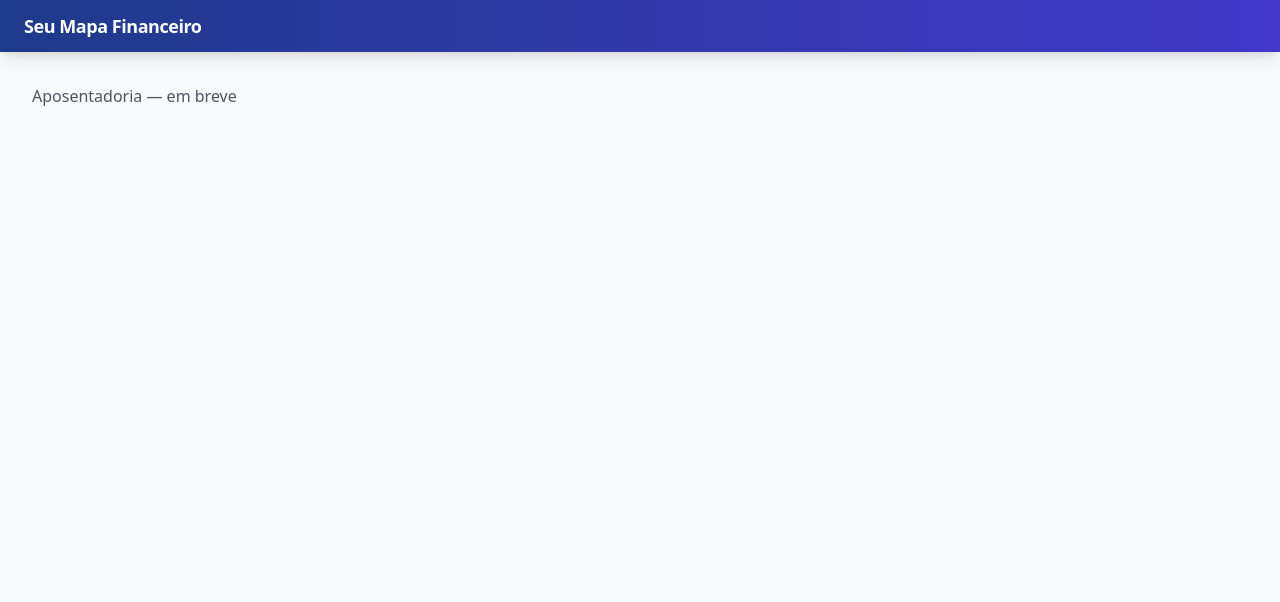
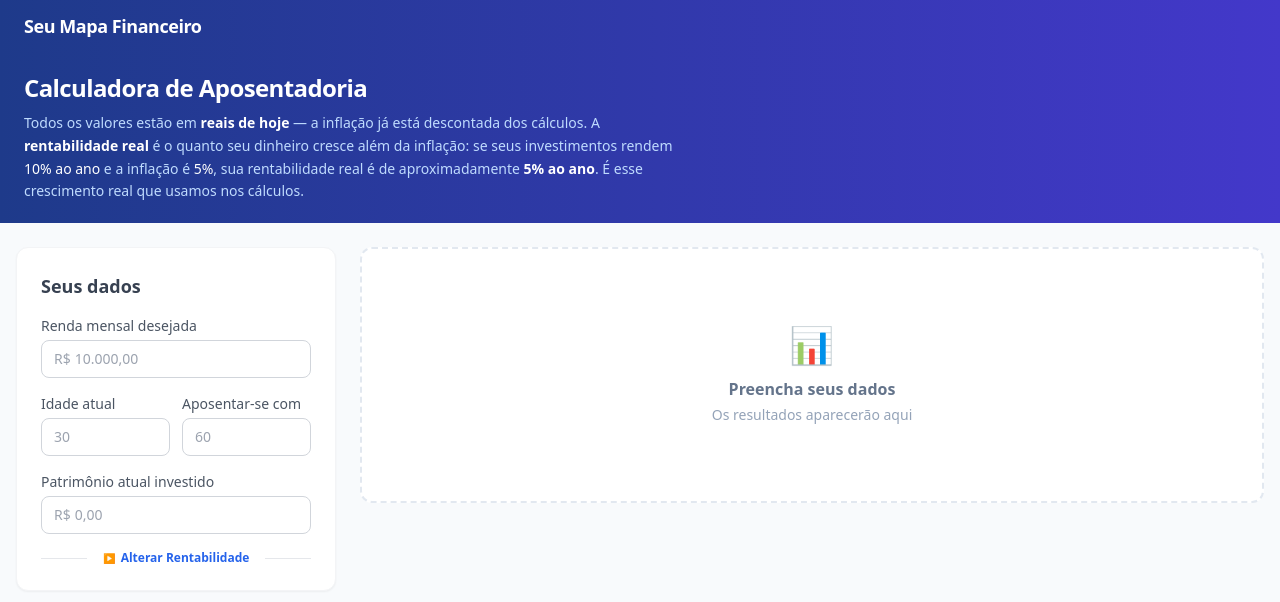
Before and after one commit to caiogurgelguerra-byte/calculadora-aposentadoria, a React (Vite) app: page /aposentadoria in a window 1280 px wide. Shown: the top 602 px of the page. Built offline with nearby package versions, Linux system fonts and the light colour scheme.

Commit message:
feat: add AposentadoriaPage, Home page with calculator cards

```diff
--- a/src/pages/AposentadoriaPage.tsx
+++ b/src/pages/AposentadoriaPage.tsx
@@ -1,3 +1,87 @@
+import { useState, useCallback } from 'react'
+import type { UserInputs } from '../lib/aposentadoria/types'
+import { useCalculations } from '../hooks/aposentadoria/useCalculations'
+import InputForm from '../calculators/aposentadoria/InputForm'
+import ScenarioCards from '../calculators/aposentadoria/ScenarioCards'
+import ProjectionChart from '../calculators/aposentadoria/ProjectionChart'
+import SummaryTable from '../calculators/aposentadoria/SummaryTable'
+import ExplanationBox from '../calculators/aposentadoria/ExplanationBox'
+
+const DEFAULT_INPUTS: UserInputs = {
+  rendaMensal: 0,
+  idadeAtual: 0,
+  idadeAposentadoria: 0,
+  patrimonioAtual: 0,
+  rentabilidadeAcumulacao: 5.46,
+  rentabilidadeRetirada: 5.46,
+  expectativaVida: 85,
+}
+
 export default function AposentadoriaPage() {
-  return <div className="p-8 text-gray-600">Aposentadoria — em breve</div>
+  const [inputs, setInputs] = useState<UserInputs>(DEFAULT_INPUTS)
+  const [selectedScenario, setSelectedScenario] = useState<'A' | 'B' | 'C'>('A')
+  const results = useCalculations(inputs)
+
+  const handleInputChange = useCallback((next: UserInputs) => {
+    setInputs(next)
+  }, [])
+
+  return (
+    <div>
+      <div className="bg-gradient-to-r from-blue-900 to-indigo-700 px-6 py-5">
+        <div className="max-w-7xl mx-auto">
+          <h1 className="text-2xl font-bold text-white tracking-tight">Calculadora de Aposentadoria</h1>
+          <p className="text-sm text-blue-200 mt-2 max-w-2xl leading-relaxed">
+            Todos os valores estão em <span className="text-white font-semibold">reais de hoje</span> — a inflação já está descontada dos cálculos.
+            A <span className="text-white font-semibold">rentabilidade real</span> é o quanto seu dinheiro cresce além da inflação:
+            se seus investimentos rendem <span className="text-white">10% ao ano</span> e a inflação é <span className="text-white">5%</span>,
+            sua rentabilidade real é de aproximadamente <span className="text-white font-semibold">5% ao ano</span>.
+            É esse crescimento real que usamos nos cálculos.
+          </p>
+        </div>
+      </div>
+
+      <main className="max-w-7xl mx-auto px-4 py-6">
+        <div className="flex flex-col lg:flex-row gap-6">
+          <div className="lg:w-80 shrink-0">
+            <InputForm onChange={handleInputChange} />
+          </div>
+          <div className="flex-1 flex flex-col gap-4">
+            {results ? (
+              <>
+                <ScenarioCards
+                  results={results}
+                  selectedScenario={selectedScenario}
+                  onSelectScenario={setSelectedScenario}
+                />
+                <ProjectionChart
+                  simulacao={results.simulacao}
+                  idadeAposentadoria={inputs.idadeAposentadoria}
+                />
+                <SummaryTable
+                  simulacao={results.simulacao}
+                  selectedScenario={selectedScenario}
+                  results={results}
+                  inputs={inputs}
+                />
+                <ExplanationBox
+                  results={results}
+                  inputs={inputs}
+                  selectedScenario={selectedScenario}
+                />
+              </>
+            ) : (
+              <div className="flex items-center justify-center h-64 rounded-xl border-2 border-dashed border-slate-200 bg-white text-slate-400">
+                <div className="text-center">
+                  <div className="text-4xl mb-3">📊</div>
+                  <p className="text-base font-semibold text-slate-500">Preencha seus dados</p>
+                  <p className="text-sm mt-1">Os resultados aparecerão aqui</p>
+                </div>
+              </div>
+            )}
+          </div>
+        </div>
+      </main>
+    </div>
+  )
 }
--- a/src/pages/Home.tsx
+++ b/src/pages/Home.tsx
@@ -1,3 +1,41 @@
+import { Link } from 'react-router-dom'
+
+const CALCULATORS = [
+  {
+    to: '/aposentadoria',
+    icon: '🏦',
+    title: 'Calculadora de Aposentadoria',
+    description: 'Descubra quanto poupar por mês para se aposentar com a renda que você quer',
+  },
+  {
+    to: '/salario',
+    icon: '💰',
+    title: 'Calculadora de Salário Líquido',
+    description: 'Veja exatamente quanto cai na sua conta após INSS e IR',
+  },
+]
+
 export default function Home() {
-  return <div className="p-8 text-gray-600">Home — em breve</div>
+  return (
+    <div className="max-w-7xl mx-auto px-4 py-12">
+      <div className="text-center mb-10">
+        <h1 className="text-3xl font-bold text-slate-800">Seu Mapa Financeiro</h1>
+        <p className="text-slate-500 mt-2">Ferramentas para planejar sua vida financeira</p>
+      </div>
+      <div className="grid grid-cols-1 md:grid-cols-2 gap-6 max-w-3xl mx-auto">
+        {CALCULATORS.map(calc => (
+          <Link
+            key={calc.to}
+            to={calc.to}
+            className="flex flex-col items-start gap-3 p-6 bg-white rounded-xl shadow-sm border border-gray-100 hover:shadow-md hover:border-blue-200 transition-all"
+          >
+            <span className="text-3xl">{calc.icon}</span>
+            <h2 className="text-lg font-semibold text-slate-800">{calc.title}</h2>
+            <p className="text-sm text-slate-500">{calc.description}</p>
+            <span className="mt-auto text-sm font-medium text-blue-600">Acessar →</span>
+          </Link>
+        ))}
+      </div>
+    </div>
+  )
 }
```
